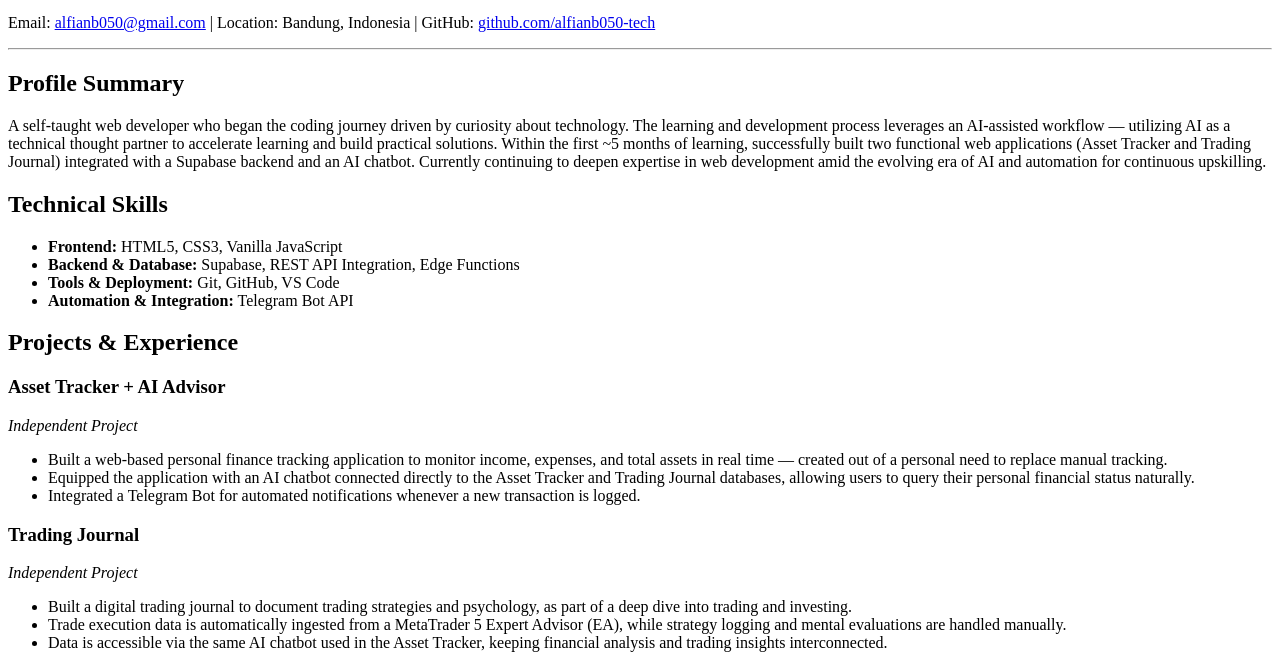
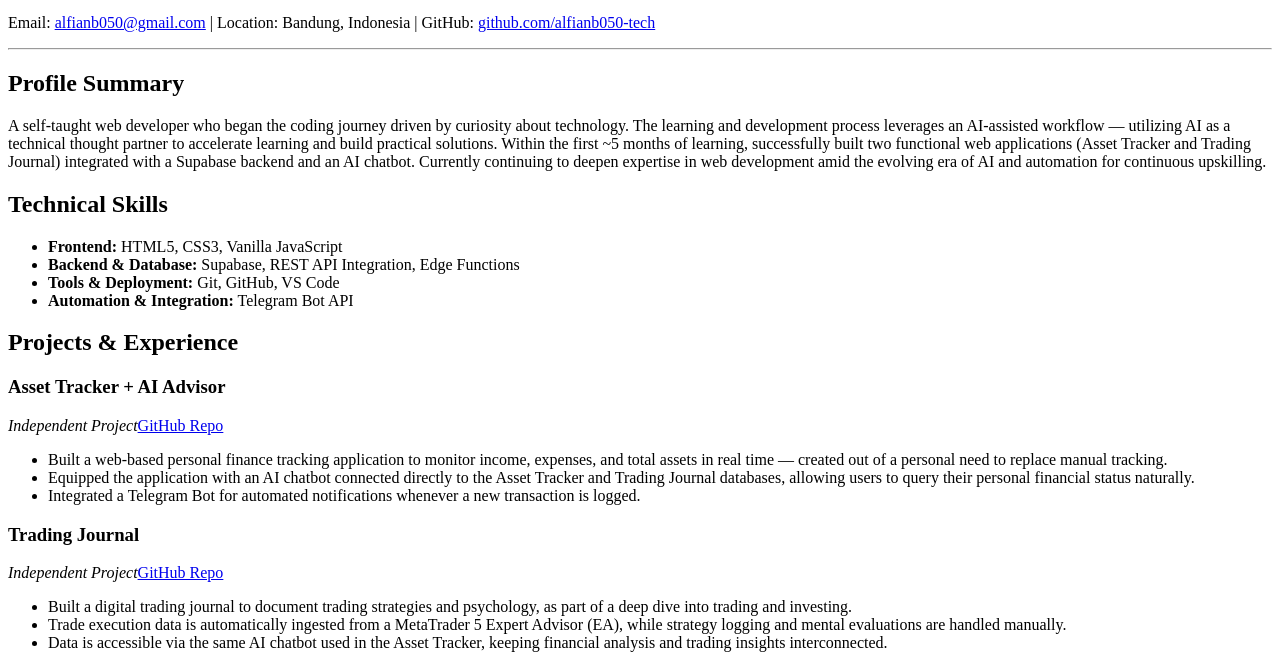
Before and after one commit to alfianb050-tech/single-page-cv, a plain HTML site: page index.html in a window 1280 px wide. Shown: the part 100-769 px from the top of the page. Drawn offline with Linux system fonts and the light colour scheme.

Commit message:
Add files via upload

```diff
--- a/index.html
+++ b/index.html
@@ -31,7 +31,7 @@
     <p>
       Email: <a href="mailto:alfianb050@gmail.com">alfianb050@gmail.com</a> |
       Location: Bandung, Indonesia |
-      GitHub: <a href="https://github.com/alfianb050-tech" target="_blank">github.com/alfianb050-tech</a>
+      GitHub: <a href="https://github.com/alfianb050-tech" target="_blank" rel="noopener noreferrer">github.com/alfianb050-tech</a>
     </p>
     <hr>
   </header>
@@ -62,7 +62,7 @@
 
       <article>
         <h3>Asset Tracker + AI Advisor</h3>
-        <p><em>Independent Project</em></p>
+        <p><em>Independent Project</em><a href="https://github.com/alfianb050-tech/Financial-Ekosistem" target="_blank" rel="noopener noreferrer">GitHub Repo</a></p>
         <ul>
           <li>Built a web-based personal finance tracking application to monitor income, expenses, and total assets in real time — created out of a personal need to replace manual tracking.</li>
           <li>Equipped the application with an AI chatbot connected directly to the Asset Tracker and Trading Journal databases, allowing users to query their personal financial status naturally.</li>
@@ -72,7 +72,7 @@
 
       <article>
         <h3>Trading Journal</h3>
-        <p><em>Independent Project</em></p>
+        <p><em>Independent Project</em><a href="https://github.com/alfianb050-tech/Financial-Ekosistem" target="_blank" rel="noopener noreferrer">GitHub Repo</a></p>
         <ul>
           <li>Built a digital trading journal to document trading strategies and psychology, as part of a deep dive into trading and investing.</li>
           <li>Trade execution data is automatically ingested from a MetaTrader 5 Expert Advisor (EA), while strategy logging and mental evaluations are handled manually.</li>
```
